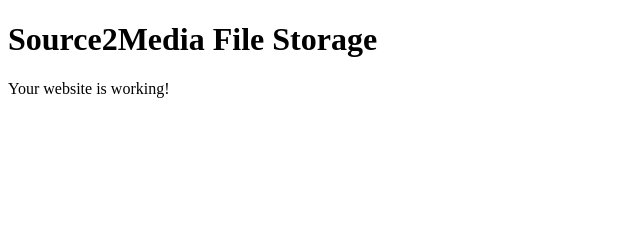
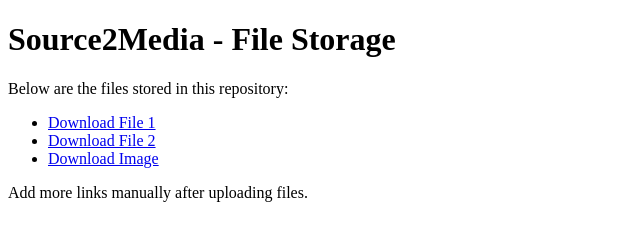
Before and after one commit to source2media/Source2media.github.io, a plain HTML site: page index.html in a window 1280 px wide. Shown: the whole page, without its empty margins (0-640 px from the left). Drawn offline with Linux system fonts and the light colour scheme.

Commit message:
Update index.html

```diff
--- a/index.html
+++ b/index.html
@@ -1,7 +1,18 @@
 <!DOCTYPE html>
 <html>
+<head>
+<title>Source2Media File Storage</title>
+</head>
 <body>
-<h1>Source2Media File Storage</h1>
-<p>Your website is working!</p>
+<h1>Source2Media - File Storage</h1>
+<p>Below are the files stored in this repository:</p>
+
+<ul>
+  <li><a href="yourfile1.pdf">Download File 1</a></li>
+  <li><a href="yourfile2.docx">Download File 2</a></li>
+  <li><a href="yourimage.jpg">Download Image</a></li>
+</ul>
+
+<p>Add more links manually after uploading files.</p>
 </body>
 </html>
```
